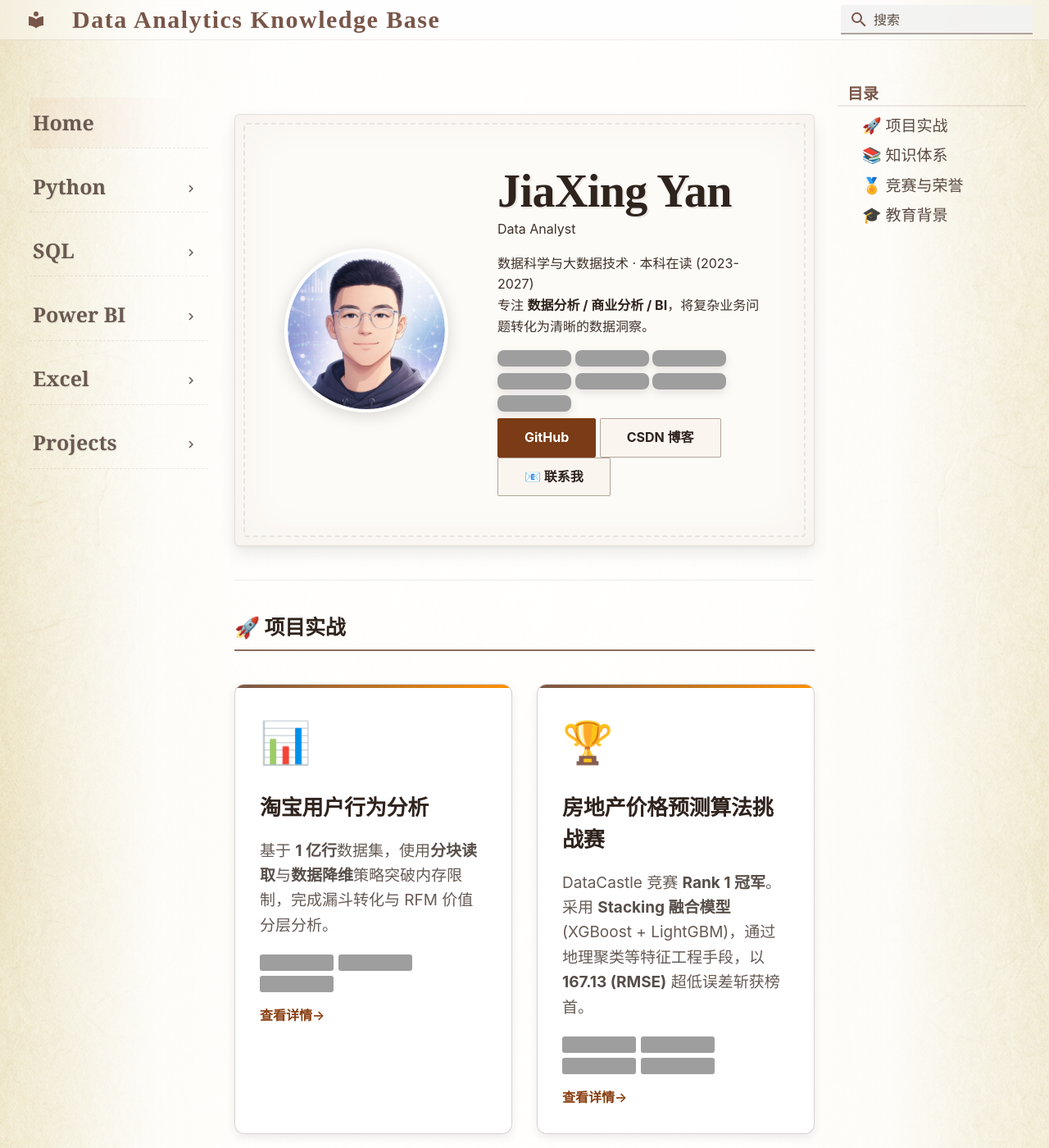
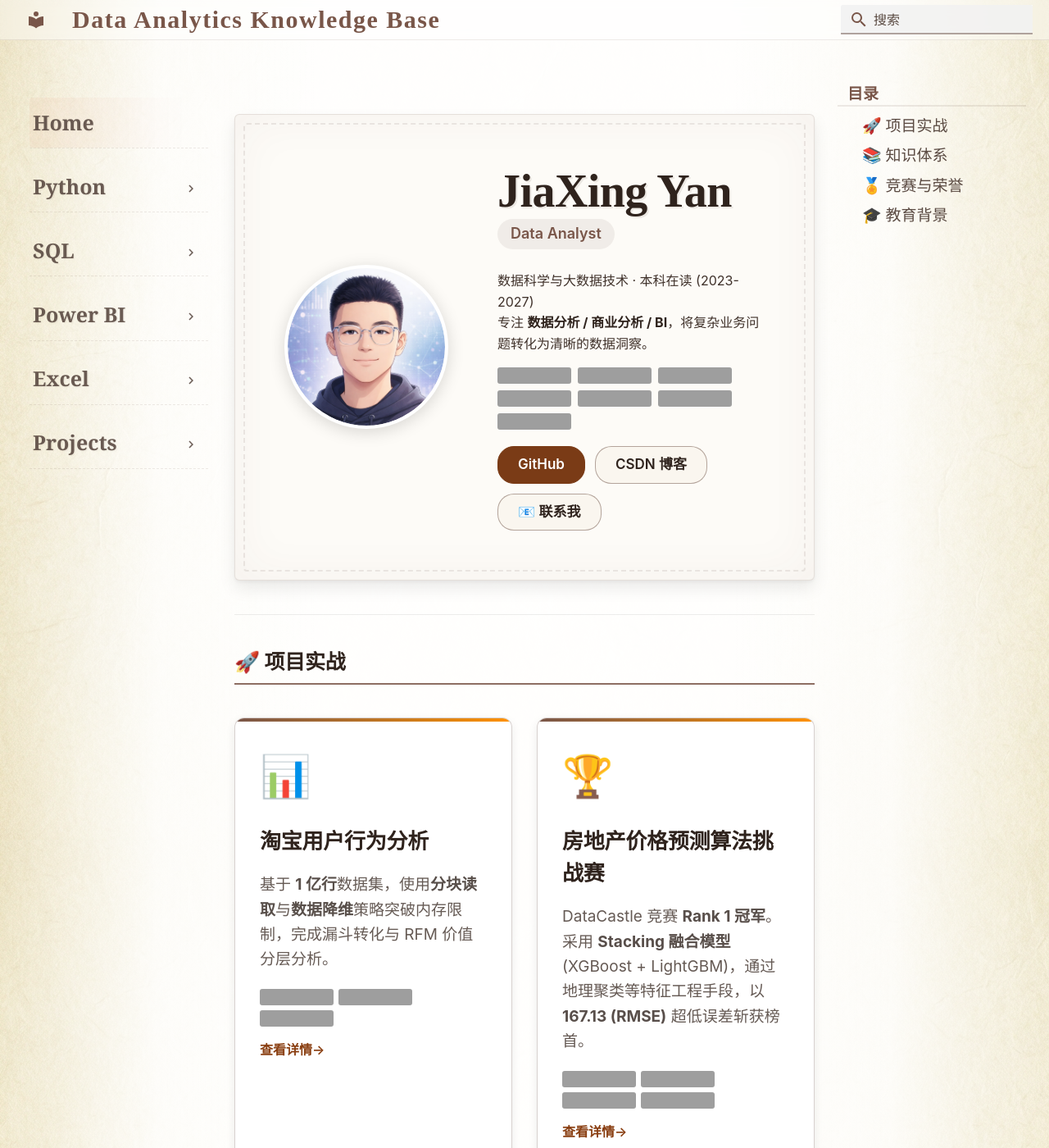
Before and after one commit to moyan726/data-analytics-notes, an MkDocs documentation site: the page built from docs/index.md, in a window 1280 px wide and 1400 px high. Shown: the whole window at 82% size. Built offline with MkDocs 1.6.1 and Material for MkDocs 9.7.7, drawn with Linux system fonts in a browser that asks for light colours; grey boxes are pictures that could not be loaded.

Commit message:
fix(css): 强化 hero-compact 背景板显示，防止被主题变量覆盖

```diff
--- a/docs/stylesheets/custom.css
+++ b/docs/stylesheets/custom.css
@@ -495,14 +495,15 @@
   padding: 2rem 1rem;
   margin: 2rem auto;
   max-width: 900px;
-  /* 纸质风格统一 */
-  background: #fdfbf7;
+  /* 纸质风格背景板 — !important 防止被 Material 主题变量覆盖 */
+  background: #fdfbf7 !important;
+  background-color: #fdfbf7 !important;
   border-radius: 6px;
   box-shadow:
     0 10px 20px rgba(0, 0, 0, 0.08),
     0 2px 4px rgba(0, 0, 0, 0.05),
     inset 0 0 60px rgba(93, 64, 55, 0.05);
-  border: 1px solid rgba(93, 64, 55, 0.15);
+  border: 1px solid rgba(93, 64, 55, 0.15) !important;
   position: relative;
   overflow: hidden;
 }
@@ -573,15 +574,65 @@
 }
 
 /* 角色标签（专业/职能）*/
-.hero-role {
-  font-size: 1rem;
+/* 角色标签 / 专业职能标签（.profile-role 与 .hero-role 共用）*/
+.hero-role,
+.profile-role {
+  font-size: 0.9rem;
   color: var(--md-primary-fg-color);
   font-weight: 600;
-  background: rgba(92, 107, 192, 0.1);
-  padding: 0.3rem 1rem;
+  background: rgba(93, 64, 55, 0.08);
+  padding: 0.2rem 0.8rem;
   border-radius: 20px;
   display: inline-block;
+  margin-bottom: 0.5rem;
+}
+
+/* 技能徽章条（shields.io 图片行）*/
+.hero-badges {
+  display: flex;
+  flex-wrap: wrap;
+  gap: 0.4rem;
   margin-bottom: 1rem;
+}
+
+.hero-badges img {
+  box-shadow: none !important;
+  border-radius: 3px !important;
+  transition: none !important;
+}
+
+.hero-badges img:hover {
+  transform: none !important;
+  box-shadow: none !important;
+}
+
+/* 链接按钮组（横排 flex）*/
+.hero-links {
+  display: flex;
+  flex-wrap: wrap;
+  gap: 0.6rem;
+}
+
+.hero-links .md-button {
+  border-radius: 20px;
+  padding: 0.4rem 1.2rem;
+  font-size: 0.85rem;
+  font-weight: 600;
+  text-transform: none;
+  transition: all 0.2s ease;
+  text-decoration: none !important;
+}
+
+.hero-links .md-button--primary {
+  background: var(--md-primary-fg-color) !important;
+  color: white !important;
+  border-color: var(--md-primary-fg-color) !important;
+}
+
+.hero-links .md-button:hover {
+  background: var(--md-primary-fg-color) !important;
+  color: white !important;
+  box-shadow: 0 4px 12px rgba(93, 64, 55, 0.2);
 }
 
 /* 个人简介文字区 */
```
